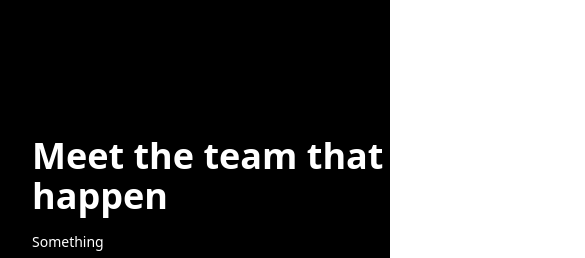
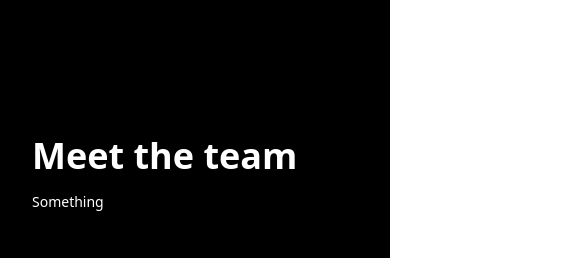
Before and after one commit to chaconshania/art-of-the-roll, a React (Vite) app: page / in a window 390 px wide. Shown: the part 3240-3498 px from the top of the page, 585 px wide, since content can reach past the window. Built offline with nearby package versions, Linux system fonts and the light colour scheme.

Commit message:
Fixed responsiveness issue on mobile

```diff
--- a/components/StickyCards.jsx
+++ b/components/StickyCards.jsx
@@ -22,9 +22,9 @@ export const StickyCards = () => {
         ))}
       </div>
       <div className="h-screen bg-black flex gap-8 w-full px-4 justify-center align-center">
-        <div className=" w-full px-4  max-w-6xl">
-          <h3 className="mb-4 text-4xl font-semibold md:text-6xl text-white w-150">
-            Meet the team that made it happen
+        <div className=" w-full px-4  max-w-6xl text-wrap">
+          <h3 className="mb-4 text-4xl font-semibold md:text-6xl text-white ">
+            Meet the team
           </h3>
           <p className="text-white text-sm md:text-base">Something</p>
           <PostCarousel />
--- a/webpages/Home.jsx
+++ b/webpages/Home.jsx
@@ -2,7 +2,6 @@ import React from "react";
 import { StickyCards } from "/components/StickyCards";
 import { Hero } from "/components/Hero";
 import Socials from "../components/Socials";
-
 import Example from "../components/Navbar";
 import Footer from "../components/Footer";
 
```
